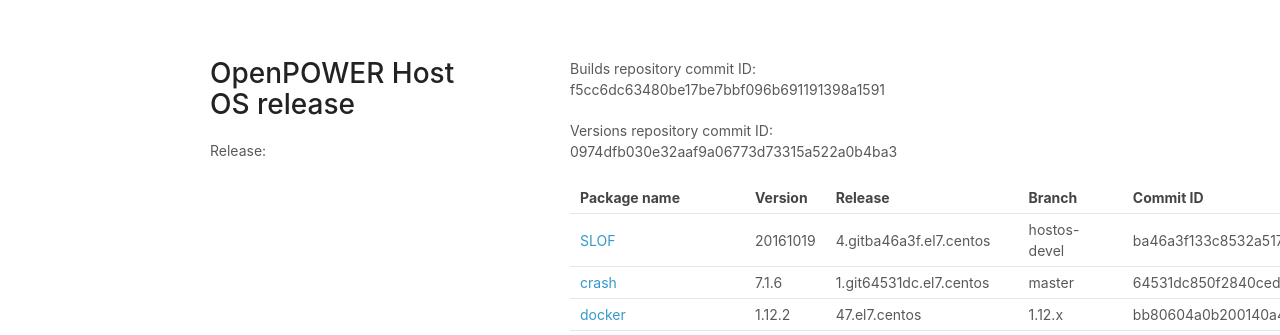
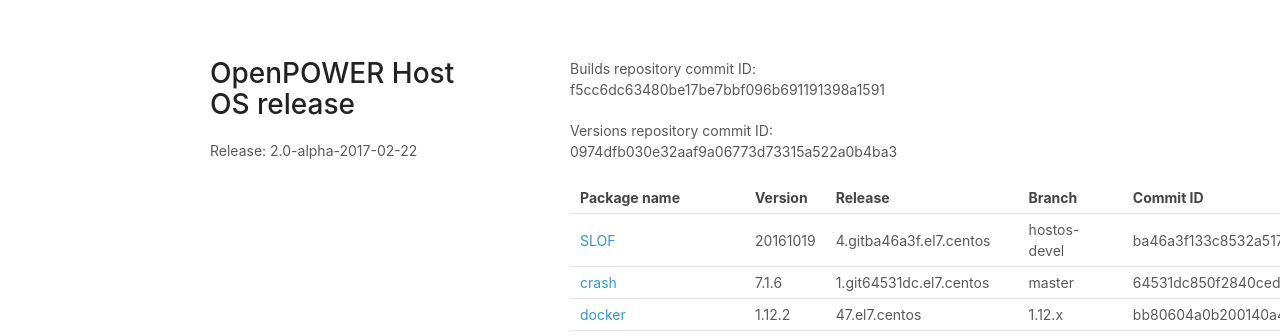
Before and after one commit to open-power-host-os/open-power-host-os.github.io, a Jekyll site: the page built from _posts/2017-02-22-release.markdown, in a window 1280 px wide. Shown: the top 335 px of the page. Built offline with Jekyll 4.4.1, drawn with Linux system fonts in a browser that asks for light colours.

Commit message:
Add missing tag to 2017-02-22 release

```diff
--- a/_posts/2017-02-22-release.markdown
+++ b/_posts/2017-02-22-release.markdown
@@ -1,6 +1,7 @@
 ---
 title: OpenPOWER Host OS release
 layout: release
+release_tag: 2.0-alpha-2017-02-22
 builds_commit: f5cc6dc63480be17be7bbf096b691191398a1591
 versions_commit: 0974dfb030e32aaf9a06773d73315a522a0b4ba3
 packages:
```
